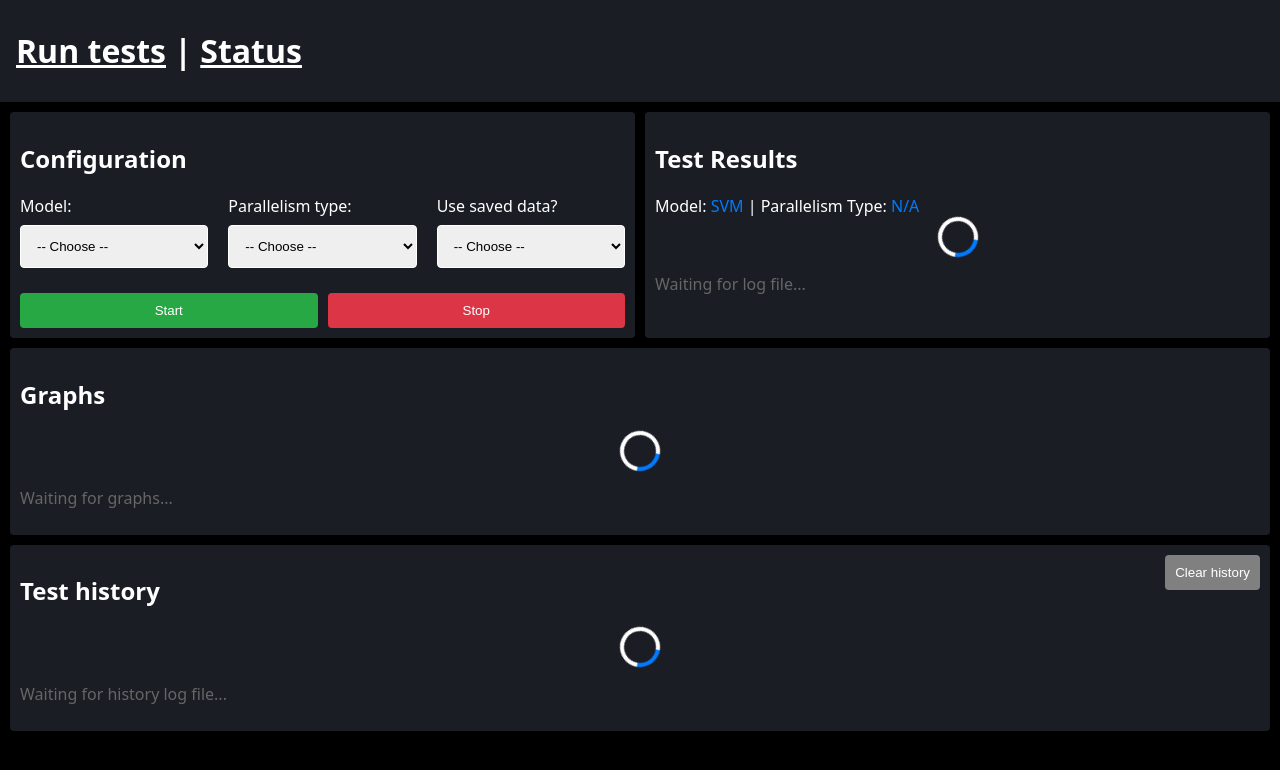
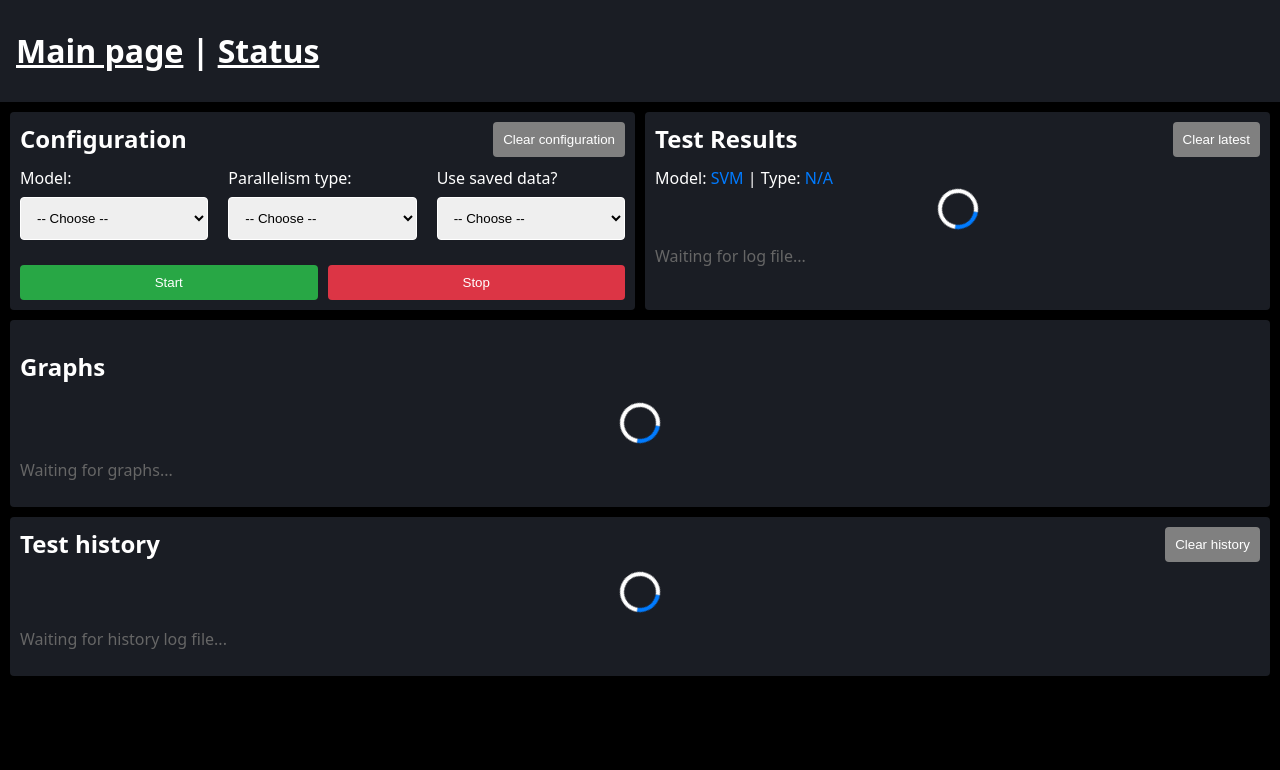
Before and after one commit to linham-8/D0020E_RPI_Cluster_Project, a Python web app: template code/flask/templates/index.html in a window 1280 px wide. Shown: the top 770 px of the page. Run offline with Jinja, Linux system fonts and the light colour scheme; the template is opened without the code that fills it, so the values that code supplies are empty.

Commit message:
added logs.js and api routes to fetch logs + button additions

```diff
--- a/code/flask/static/css/styles.css
+++ b/code/flask/static/css/styles.css
@@ -40,6 +40,17 @@ main {
 .title-bar {
     display: flex;
     justify-content: space-between;
+    align-items: center;
+    margin-bottom: 10px;
+}
+
+.title-bar h2 {
+    margin: 0;
+    line-height: 1;
+}
+
+.title-bar form {
+    margin: 0;
 }
 
 /* Sections */
--- /dev/null
+++ b/code/flask/static/js/logs.js
@@ -0,0 +1,64 @@
+function formatVal(val, key) {
+    // Round decimals to two digits
+    if (typeof val === 'number' && val % 1 !== 0) {
+        return val.toFixed(2);
+    }
+
+    // Format 'parallelism_type'
+    if (key === 'parallelism_type' && typeof val === 'string') {
+        let formatted = val.replace(/_/g, ' ').replace(/parallel/g, 'parallelism');;
+        return formatted.charAt(0).toUpperCase() + formatted.slice(1);
+    }
+
+    return val;
+}
+
+async function refreshLogs() {
+    try {
+        const [latestRes, historyRes] = await Promise.all([
+            fetch('/api/latest'),
+            fetch('/api/history')
+        ]);
+
+        const latest = await latestRes.json();
+        const history = await historyRes.json();
+
+        // Update latest metrics
+        if (latest.has_data) {
+            document.querySelectorAll('[data-key]').forEach(el => {
+                const key = el.getAttribute('data-key');
+                if (latest[key] !== undefined) {
+                    el.textContent = formatVal(latest[key], key);
+                }
+            });
+
+            document.getElementById('latest-card').style.display = 'block';
+            document.getElementById('latest-loader').style.display = 'none';
+        }
+
+        // Update History Table
+        if (history && history.length > 0) {
+            document.getElementById('history-body').innerHTML = history.map(row => `
+                <tr>
+                    <td>${row.model || 'SVM'}</td>
+                    <td>${formatVal(row.parallelism_type, 'parallelism_type')}</td>
+                    <td>${formatVal(row.accuracy)} %</td>
+                    <td>${formatVal(row.training_time)} s</td>
+                    <td>${formatVal(row.test_time)} s</td>
+                    <td>${formatVal(row.throughput)}</td>
+                    <td>${formatVal(row.latency_per_batch)} ms</td>
+                    <td>${row.world_size}</td>
+                    <td>${row.epochs}</td>
+                    <td>${row.timestamp}</td>
+                </tr>`).join('');
+
+            document.getElementById('history-table').style.display = 'table';
+            document.getElementById('history-loader').style.display = 'none';
+        }
+    } catch (err) {
+        console.error("Dashboard update failed:", err);
+    }
+}
+
+refreshLogs();
+setInterval(refreshLogs, 5000);
--- a/code/flask/templates/index.html
+++ b/code/flask/templates/index.html
@@ -9,7 +9,7 @@
 <body>
     <header>
         <h1>
-            <a href="{{ url_for('index') }}">Run tests</a> |
+            <a href="{{ url_for('index') }}">Main page</a> |
             <a href="{{ url_for('api_status') }}">Status</a>
         </h1>
     </header>
@@ -17,8 +17,16 @@
     <main>
         <div class="two-columns">
             <section class="config-section">
+                <div class="title-bar">
                     <h2>Configuration</h2>
-                <form method="post">
+                    <div class="buttons">
+                        <button type="button" class="btn-clear"
+                            onclick="document.getElementById('config-form').reset();">
+                            Clear configuration</button>
+                    </div>
+                </div>
+
+                <form id="config-form" method="post">
                     <div class="input-grid">
                         <div class="input-group">
                             <label for="model">Model:</label>
@@ -50,60 +58,69 @@
                     </div>
 
                     <div class="buttons">
-                        <button type="submit" name="action" value="start" class="btn-start">Start</button>
-                        <button type="submit" name="action" value="stop" class="btn-stop">Stop</button>
+                        <button name="action" value="start" class="btn-start">Start</button>
+                        <button name="action" value="stop" class="btn-stop">Stop</button>
                     </div>
                 </form>
             </section>
 
             <section class="results-section">
+                <div class="title-bar">
                     <h2>Test Results</h2>
-                <div class="meta">
-                    Model: <span>{{ model or 'SVM' }}</span> |
-                    Parallelism Type: <span>{{ parallelism_type or 'N/A' }}</span>
+                    <form method="post">
+                        <div class="buttons">
+                            <button name="action" value="clear-latest" class="btn-clear">Clear
+                                latest</button>
+                        </div>
+                    </form>
                 </div>
 
-                {% if has_data %}
-                <div class="metric-card">
-                    <div class="metric">
+                <div class="meta">
+                    Model: <span data-key="model">{{ model or 'SVM' }}</span> |
+                    Type: <span data-key="parallelism_type">{{ parallelism_type or 'N/A' }}</span>
+                </div>
+
+                <div class="metrics-container">
+                    <div id="latest-card" class="metric-card" style="display: none;">
+                        <div class=" metric">
                             <span class="title">Accuracy:</span>
-                        <span class="value">{{ accuracy }}%</span>
+                            <span class="value" data-key="accuracy"></span> %
                         </div>
                         <div class="metric">
                             <span class="title">Training time:</span>
-                        <span class="value">{{ training_time }}</span>
+                            <span class="value" data-key="training_time"></span>s
                         </div>
                         <div class="metric">
-                        <span class="title"> Test time:</span>
-                        <span class="value">{{ test_time }}</span>
+                            <span class="title">Test time:</span>
+                            <span class="value" data-key="test_time"></span>s
                         </div>
                         <div class="metric">
                             <span class="title">Throughput:</span>
-                        <span class="value">{{ throughput }}</span>
+                            <span class="value" data-key="throughput"></span>
                         </div>
                         <div class="metric">
-                        <span class="title">Latency per batch:</span>
-                        <span class="value">{{ latency_per_batch }}</span>
+                            <span class="title">Latency:</span>
+                            <span class="value" data-key="latency_per_batch"></span>ms
                         </div>
                         <div class="metric">
                             <span class="title">World size:</span>
-                        <span class="value">{{ world_size }}</span>
+                            <span class="value" data-key="world_size"></span>
                         </div>
                         <div class="metric">
                             <span class="title">Epochs:</span>
-                        <span class="value">{{ epochs }}</span>
+                            <span class="value" data-key="epochs"></span>
                         </div>
                         <div class="metric">
                             <span class="title">Timestamp:</span>
-                        <span class="value">{{ timestamp }}</span>
+                            <span class="value" data-key="timestamp"></span>
                         </div>
                     </div>
-                {% else %}
-                <div class="waiting-card">
+
+                    <div id="latest-loader" class="waiting-card">
                         <div class="spinner"></div>
                         <p>Waiting for log file...</p>
                     </div>
-                {% endif %}
+                </div>
             </section>
         </div>
 
@@ -135,15 +152,14 @@
                 <h2>Test history</h2>
                 <form method="post">
                     <div class="buttons">
-                        <button type="submit" name="action" value="clear-history" class="btn-clear">Clear
+                        <button name="action" value="clear-history" class="btn-clear">Clear
                             history</button>
                     </div>
                 </form>
+            </div>
 
-            </div>
             <div class="results-display">
-                {% if has_history %}
-                <table>
+                <table id="history-table" style="display: none;">
                     <thead>
                         <tr>
                             <th>Model</th>
@@ -158,34 +174,17 @@
                             <th>Timestamp</th>
                         </tr>
                     </thead>
-                    <tbody>
-                        {% for entry in history %}
-                        <tr>
-                            <td>{{ entry.model or 'SVM' }}</td>
-                            <td>{{ entry.parallelism_type }}</td>
-                            <td>{{ entry.accuracy }}%</td>
-                            <td>{{ entry.training_time }}s</td>
-                            <td>{{ entry.test_time }}s</td>
-                            <td>{{ entry.throughput }}</td>
-                            <td>{{ entry.latency_per_batch }}ms</td>
-                            <td>{{ entry.world_size }}</td>
-                            <td>{{ entry.epochs }}</td>
-                            <td>{{ entry.timestamp }}</td>
-                        </tr>
-                        {% endfor %}
-                    </tbody>
+                    <tbody id="history-body"></tbody>
                 </table>
-                {% else %}
-                <div class="waiting-card">
+                <div id="history-loader" class="waiting-card">
                     <div class="spinner"></div>
                     <p>Waiting for history log file...</p>
                 </div>
-                {% endif %}
             </div>
         </section>
 
     </main>
-    <script src="{{ url_for('static', filename='js/status.js') }}"></script>
+    <script src="{{ url_for('static', filename='js/logs.js') }}"></script>
 
 </body>
 
```
Also changed, not shown: code/flask/app.py (+16 -20 lines), code/flask/static/js/main.js (deleted). Lines whose indentation alone changed are shown as unchanged.
